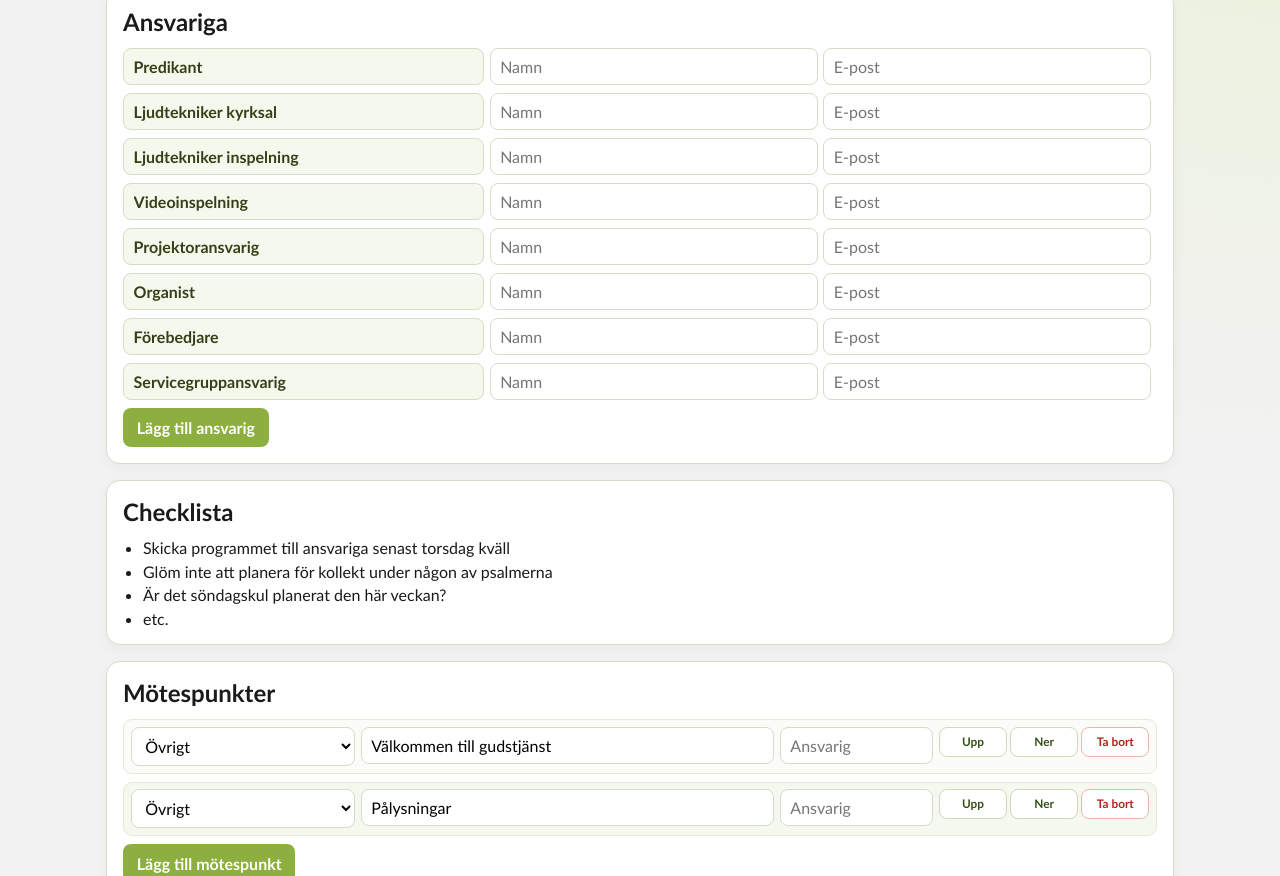
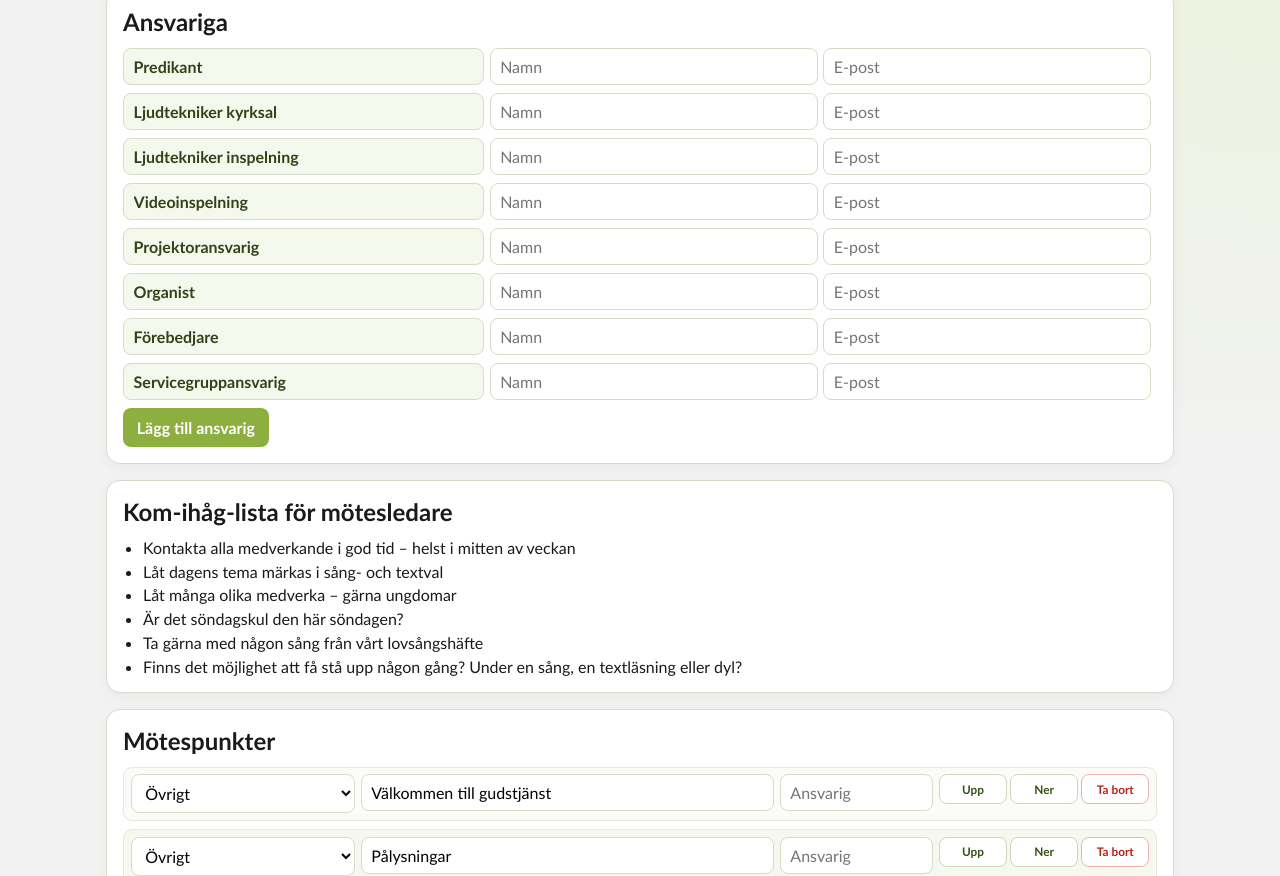
Before and after one commit to wendefors/gudstjanstplanering, a website: page index.html in a window 1280 px wide. Shown: the part 326-1202 px from the top of the page. Drawn offline with Linux system fonts and the light colour scheme; no server answers.

Commit message:
Update index.html

```diff
--- a/index.html
+++ b/index.html
@@ -44,12 +44,14 @@
       </section>
 
       <section id="cardChecklist" class="card">
-        <h2>Checklista</h2>
+        <h2>Kom-ihåg-lista för mötesledare</h2>
         <ul class="checklist-list">
-          <li>Skicka programmet till ansvariga senast torsdag kväll</li>
-          <li>Glöm inte att planera för kollekt under någon av psalmerna</li>
-          <li>Är det söndagskul planerat den här veckan?</li>
-          <li>etc.</li>
+          <li>Kontakta alla medverkande i god tid – helst i mitten av veckan</li>
+          <li>Låt dagens tema märkas i sång- och textval</li>
+          <li>Låt många olika medverka – gärna ungdomar</li>
+          <li>Är det söndagskul den här söndagen?</li>
+          <li>Ta gärna med någon sång från vårt lovsångshäfte</li>
+          <li>Finns det möjlighet att få stå upp någon gång? Under en sång, en textläsning eller dyl?</li>
         </ul>
       </section>
 
```
